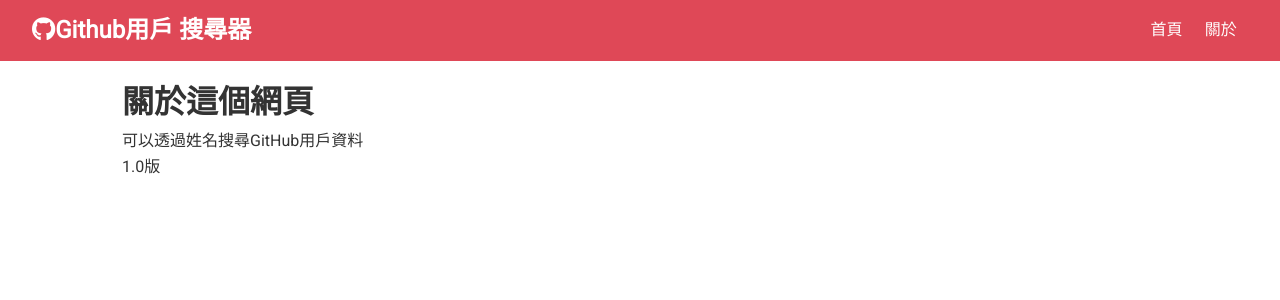
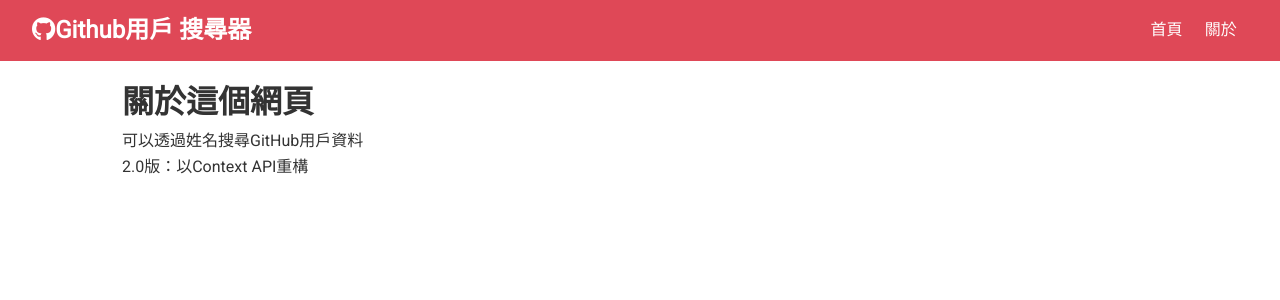
Before and after one commit to Shiou-Ju/refactor-react-gihub-finder, a React (Create React App) app: page /about in a window 1280 px wide. Shown: the top 300 px of the page. Built offline with nearby package versions, Linux system fonts and the light colour scheme.

Commit message:
Update About.js
- change desc

```diff
--- a/src/components/pages/About.js
+++ b/src/components/pages/About.js
@@ -5,7 +5,7 @@ export const About = () => {
     <Fragment>
       <h1>關於這個網頁</h1>
       <p>可以透過姓名搜尋GitHub用戶資料</p>
-      <p>1.0版</p>
+      <p>2.0版：以Context API重構</p>
     </Fragment>
   );
 };
```
